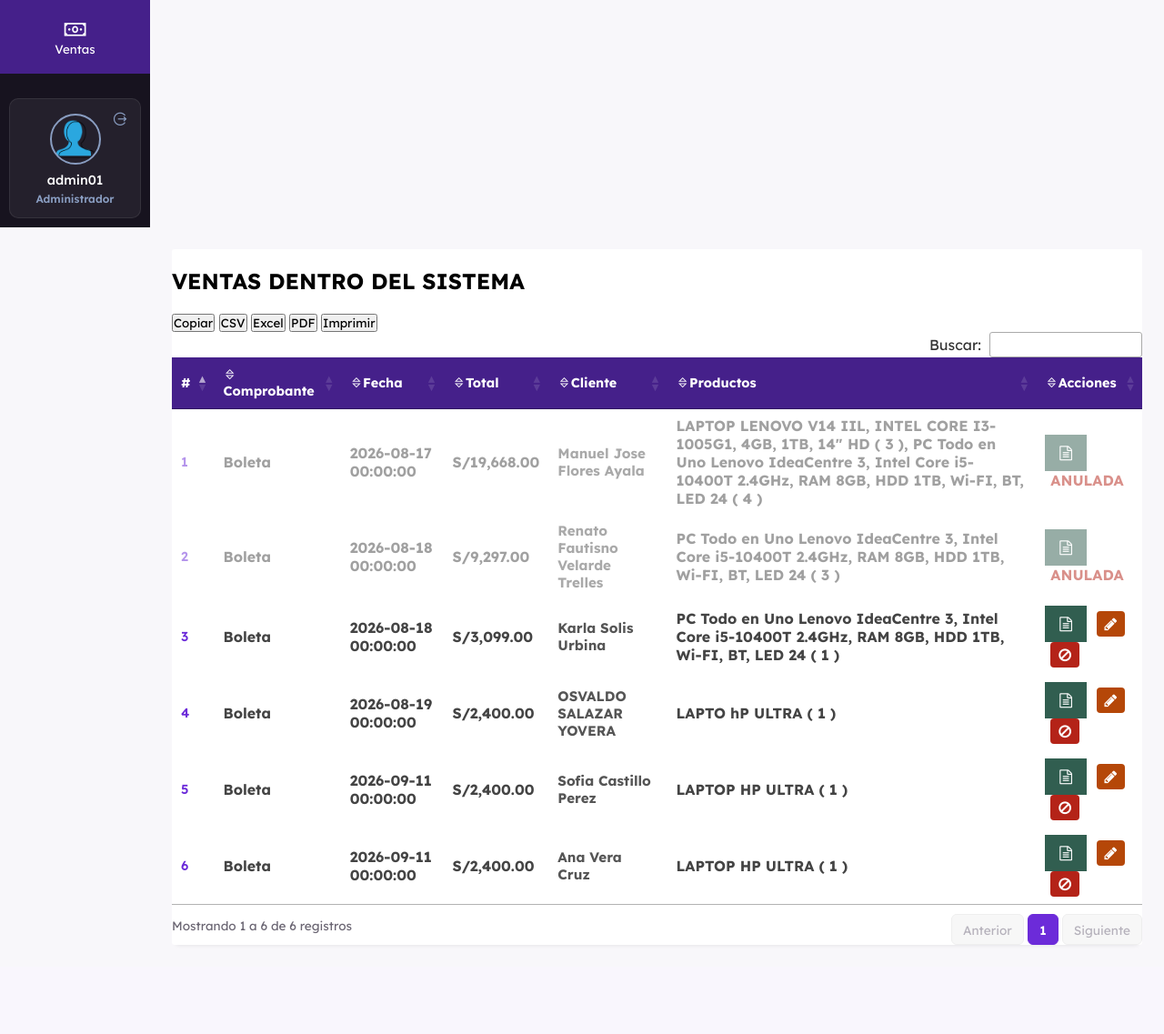
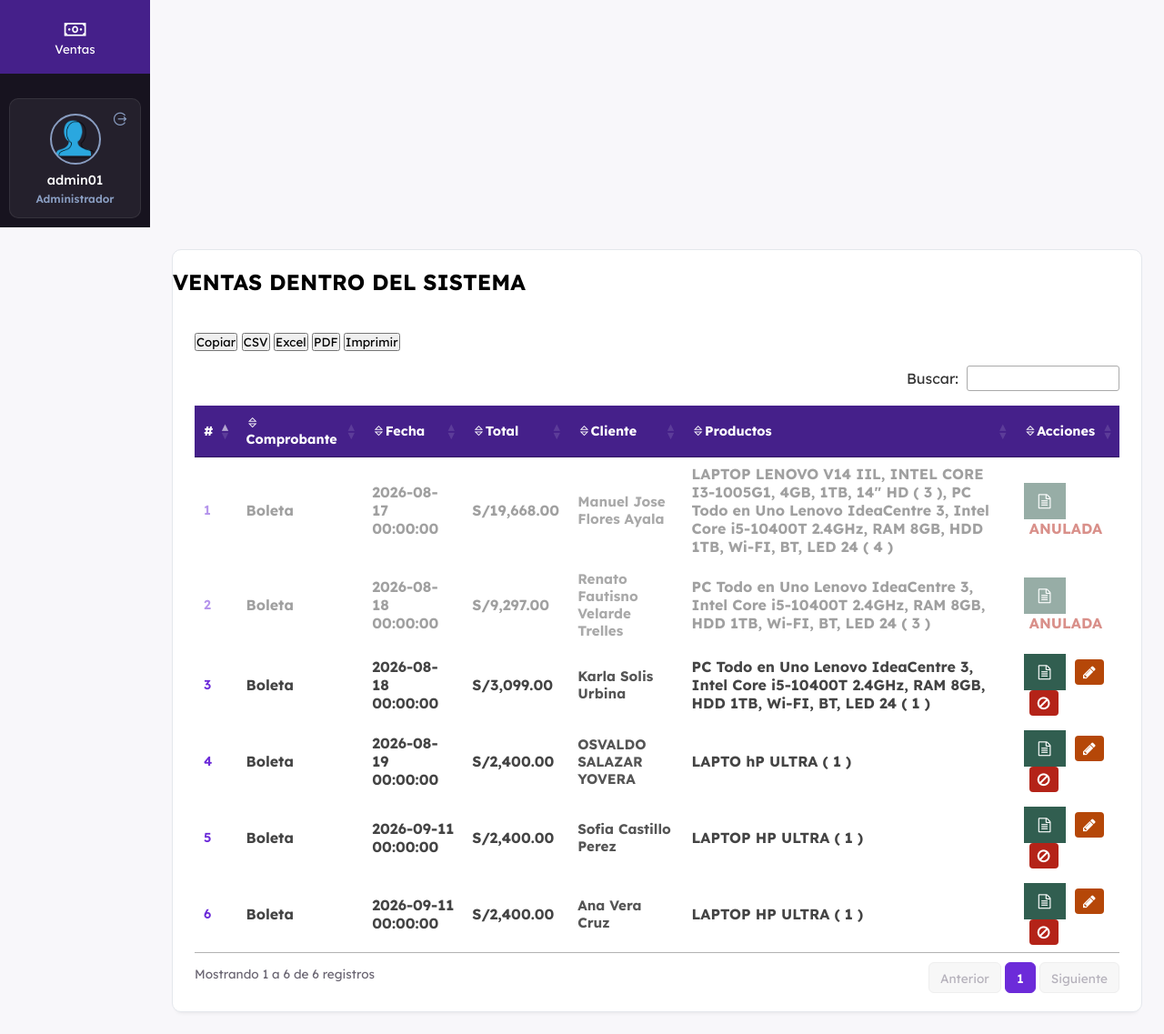
Before and after one commit to brandoncava/proyecto-titulacion, a PHP site: page /ckcomputers_system/frontend/ventas/venta.php in a window 1280 px wide. Shown: the part 550-1687 px from the top of the page at 91% size. Before the commit the page ends 1590 px from the top, so only its background shows below. Run offline with PHP 8.4, Linux system fonts and the light colour scheme; a user stored in the database is signed in; data comes from the database, SQL or seed files in the repository; some libraries are stand-ins or nearby versions.

Commit message:
Da margen interno a la tarjeta de las tablas

```diff
--- a/backend/css/tablas.css
+++ b/backend/css/tablas.css
@@ -88,3 +88,20 @@
 .dataTables_wrapper .btn-nuevo span {
     font-size: 1rem;
 }
+
+/* ---------- Aire dentro de la tarjeta de la tabla ---------- */
+.records {
+    border: 1px solid #e4e7ec;
+    border-radius: 10px;
+}
+.records .dataTables_wrapper {
+    padding: 1.25rem 1.5rem 1.25rem;
+}
+/* separa la barra (exportar, buscar, nuevo) de la tabla */
+.dataTables_wrapper .dt-buttons,
+.dataTables_wrapper .dataTables_filter {
+    margin-bottom: 1rem;
+}
+@media screen and (max-width: 600px) {
+    .records .dataTables_wrapper { padding: 1rem; }
+}
```
